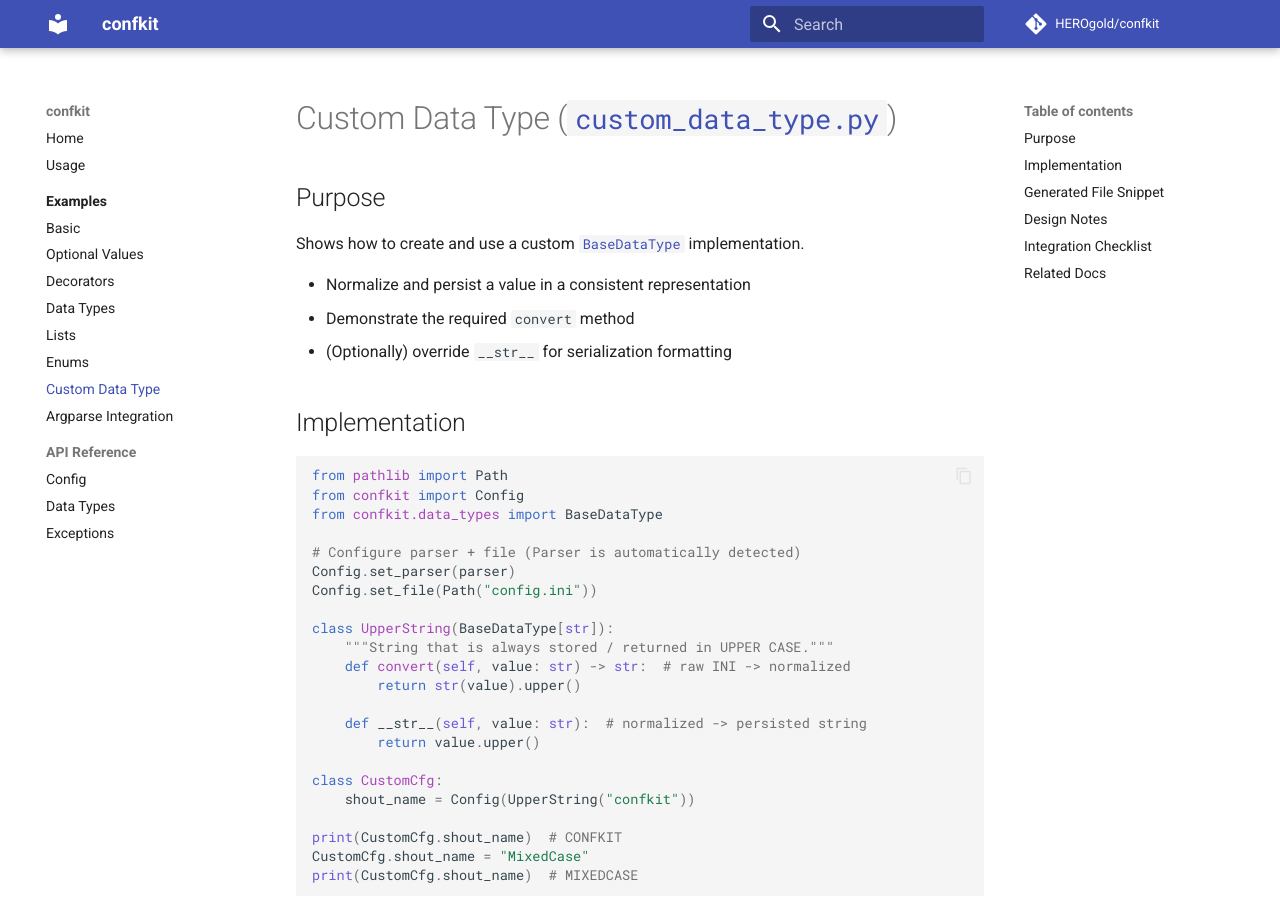
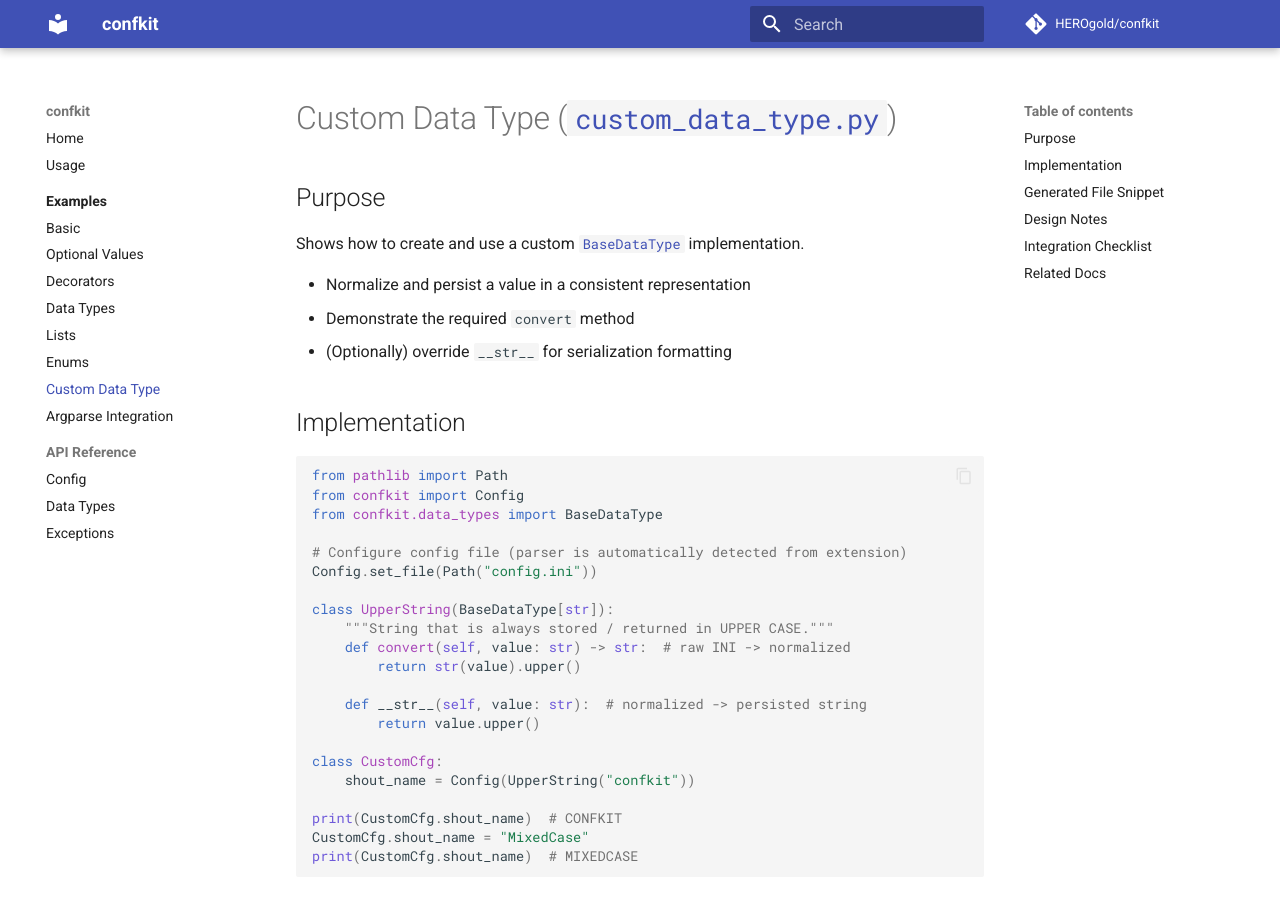
Before and after one commit to HEROgold/confkit, an MkDocs documentation site: the page built from docs/examples/custom_data_type.md, in a window 1280 px wide and 900 px high. Built offline with MkDocs 1.6.1 and Material for MkDocs 9.7.7, drawn with Linux system fonts in a browser that asks for light colours; comment, search, counter and statistics services are not loaded.

Commit message:
Update docs/examples/custom_data_type.md
Co-authored-by: Copilot <175728472+Copilot@users.noreply.github.com>

```diff
--- a/docs/examples/custom_data_type.md
+++ b/docs/examples/custom_data_type.md
@@ -15,8 +15,7 @@ from pathlib import Path
 from confkit import Config
 from confkit.data_types import BaseDataType
 
-# Configure parser + file (Parser is automatically detected)
-Config.set_parser(parser)
+# Configure config file (parser is automatically detected from extension)
 Config.set_file(Path("config.ini"))
 
 class UpperString(BaseDataType[str]):
```
